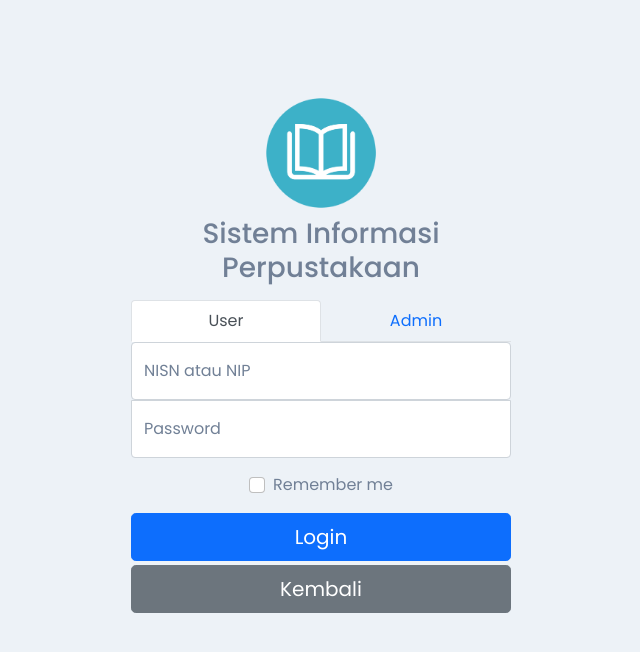
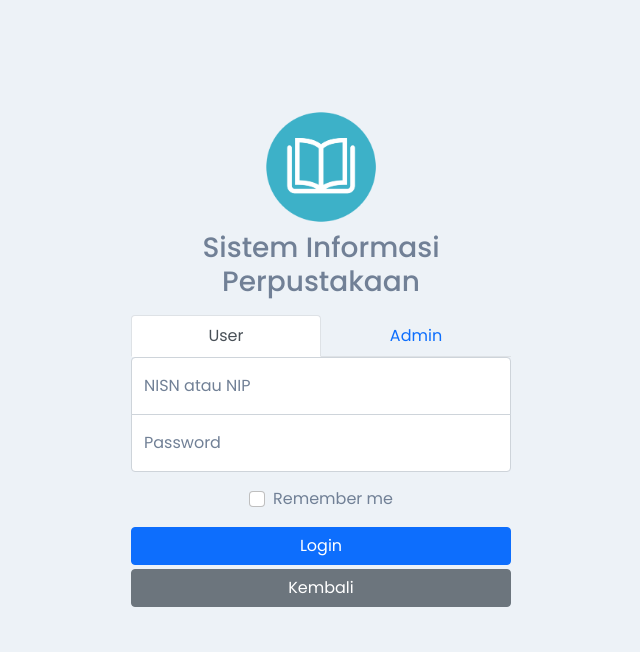
Before and after one commit to fikrifaizal/simperpus, a PHP site: page /auth/login.php in a window 1280 px wide. Shown: the top 652 px of the page, without its empty margins (319-959 px from the left). Run offline with PHP 8.4, Linux system fonts and the light colour scheme; some libraries are stand-ins or nearby versions.

Commit message:
update final

```diff
--- a/auth/login.css
+++ b/auth/login.css
@@ -36,7 +36,7 @@ button {
   z-index: 2;
 }
 
-.form-signin input[type="email"] {
+.form-signin input[type="text"] {
   margin-bottom: -1px;
   border-bottom-right-radius: 0;
   border-bottom-left-radius: 0;
--- a/auth/login.php
+++ b/auth/login.php
@@ -65,6 +65,9 @@ elseif(isset($_POST['loginadmin'])){
 <html>
   <head>
     <meta name="viewport" content="width=device-width, initial-scale=1.0" />
+    <title>Login</title>
+    <!-- favicon -->
+    <link rel="shortcut icon" href="../file/logo-login.png">
     <link rel="stylesheet" href="https://cdn.jsdelivr.net/npm/bootstrap@5.1.3/dist/css/bootstrap.min.css" integrity="sha384-1BmE4kWBq78iYhFldvKuhfTAU6auU8tT94WrHftjDbrCEXSU1oBoqyl2QvZ6jIW3" crossorigin="anonymous" />
     <link rel="stylesheet" href="https://cdn.jsdelivr.net/npm/bootstrap-icons@1.4.1/font/bootstrap-icons.css" />
     <link rel="stylesheet" href="https://fonts.googleapis.com/css2?family=Poppins:ital,wght@0,400;0,500;0,600;1,400;1,500;1,600&display=swap" />
@@ -108,8 +111,8 @@ elseif(isset($_POST['loginadmin'])){
                   </label>
                 </div>
               </div>
-              <button type="submit" name="loginuser" class="w-100 mb-1 btn btn-lg btn-primary">Login</button>
-              <a role="button" class="w-100 mb-3 btn btn-lg btn-secondary" href="../home.php">Kembali</a>
+              <button type="submit" name="loginuser" class="w-100 mb-1 btn btn-primary">Login</button>
+              <a role="button" class="w-100 mb-2 btn btn-secondary" href="../home.phps">Kembali</a>
             </form>
           </div>
 
@@ -132,8 +135,8 @@ elseif(isset($_POST['loginadmin'])){
                   </label>
                 </div>
               </div>
-              <button type="submit" name="loginadmin" class="w-100 mb-1 btn btn-lg btn-primary">Login</button>
-              <a role="button" class="w-100 mb-3 btn btn-lg btn-secondary" href="../index.php">Kembali</a>
+              <button type="submit" name="loginadmin" class="w-100 mb-1 btn btn-primary">Login</button>
+              <a role="button" class="w-100 mb-2 btn btn-secondary" href="../home.php">Kembali</a>
             </form>
           </div>
         </div>
--- a/home.php
+++ b/home.php
@@ -18,6 +18,8 @@ $data_rak = mysqli_fetch_array($query_rak, MYSQLI_ASSOC);
 <html>
   <head>
     <title>Home</title>
+    <!-- favicon -->
+    <link rel="shortcut icon" href="file/logo-login.png">
     <style>
       /* card hover */
       .card .icon {
--- a/index.php
+++ b/index.php
@@ -47,6 +47,8 @@ if(isset($_COOKIE['id'])){
 <html>
   <head>
     <title>Simperpus</title>
+    <!-- favicon -->
+    <link rel="shortcut icon" href="file/logo-login.png">
   </head>
   <body>
     <!-- sidebar & navbar -->
```
Also changed, not shown: account/admin/transaksi/cekPengembalian.php (+20 -0 lines), account/admin/transaksi/peminjaman.php (+21 -3 lines), 1 other file.
